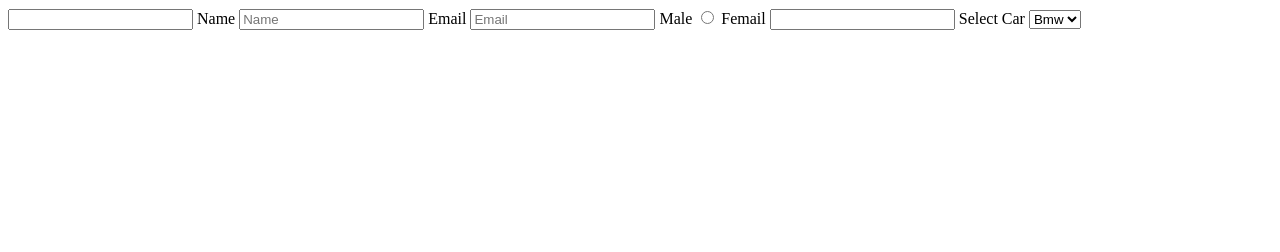
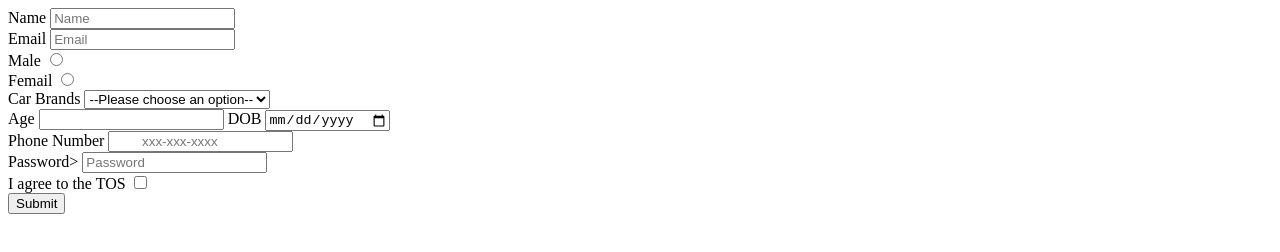
Before and after one commit to acciojob/signup-form-car-badrudoza, a website: page main.html in a window 1280 px wide. Drawn offline with Linux system fonts and the light colour scheme.

Commit message:
created a submission

```diff
--- a/main.html
+++ b/main.html
@@ -7,28 +7,42 @@
 </head>
 
 <body>
+	<label for="name">Name</label>
+	<input type="text" id="name" placeholder="Name" required ><br
 
-	<label for=""></label>
-	<input type="" id="" placeholder="">
-
-	<label for="name">Name</label>
-	<input type="text" id="name" placeholder="Name" required >
-
-	<label for="">Email</label>
-	<input type="email" id="email" placeholder="Email" required>
+	<label for="email">Email</label>
+	<input type="email" id="email" placeholder="Email" required><br>
 
 	<label for="gender_m">Male</label>
-	<input type="radio" id="gender_m" name="gender" required>
+	<input type="radio" id="gender_m" name="gender" required><br>
 
 	<label for="gender_f">Femail</label>
-	<input type="gender" id="gender_f" name="gender" required>
+	<input type="radio" id="gender_f" name="gender" required><br>
 
-	<label for="cars">Select Car</label>
-	<select type="select" id="cars">
+	<label for="cars">Car Brands</label>
+	<select id="cars" required>
+		<option disabled selected>--Please choose an option--</option>
 		<option>Bmw</option>
 		<option>Audi</option>
 		<option>Tata</option>
 	</select>
+<br>
+	<label for="age">Age</label>
+	<input type="number" id="age" placehoilder="Age" required>
+
+	<label for="dob">DOB</label>
+	<input type="date" id="dob" required>
+	<br>
+	<label for="tel">Phone Number</label>
+	<input type="tel" id="tel" placeholder="	xxx-xxx-xxxx">
+	<br>
+	<label for="password">Password></label>
+	<input type="password" id=" password" placeholder="Password" required>
+	<br>
+	<label for="tos">I agree to the TOS</label>
+	<input type="checkbox" id="tos" required>
+	<br>
+	<button type="submit">Submit</button>
 	<!-- the entire body must be written by student -->
     <script type="text/javascript" src="./script.js">
 </script>
```
